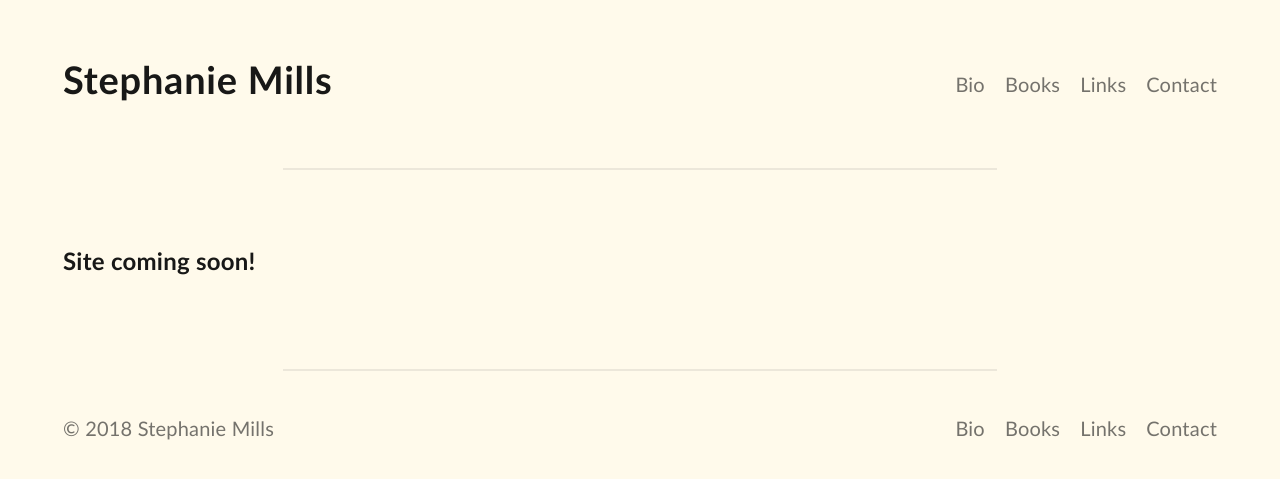
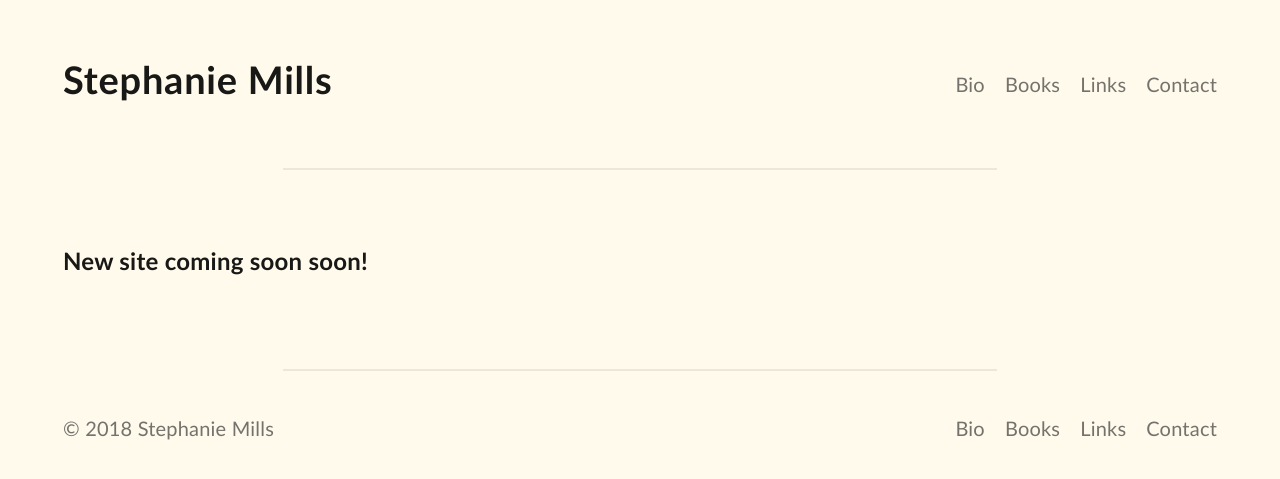
Before and after one commit to cscottmills/smillswriter, a Jekyll site: the page built from docs/index.md, in a window 1280 px wide. Shown: the top 479 px of the page. Built offline with Jekyll 4.4.1, drawn with Linux system fonts in a browser that asks for light colours; our own code applies the rules of GitHub Pages for plain Markdown files.

Commit message:
Edit temporary docs page

```diff
--- a/_layouts/default.html
+++ b/_layouts/default.html
@@ -7,10 +7,9 @@
   <meta name="description" content="The personal website of {{ site.author.name }}">
   <meta name="author" content="{{ site.author.name }}">
   <meta content="{{ site.title }}" property="og:site_name">
-  <meta content="{{ site.url }}{{ page.url | remove: '/index.html' }}" property="og:url">
+  <meta content="{{ site.url }}{{ page.url }}" property="og:url">
   {% if page.title %}<meta content="{{ page.title }}" property="og:title">{% endif %}
   <meta content="website" property="og:type">
-  <!-- <link rel="icon" href="/favicon.png"> -->
   <link rel="stylesheet" href="/resources/css/styles.css">
 </head>
 <body>
--- a/docs/index.md
+++ b/docs/index.md
@@ -1,6 +1,5 @@
 ---
 layout: page
-variant: home
 ---
 
-## Site coming soon!
+## New site coming soon soon!
```
